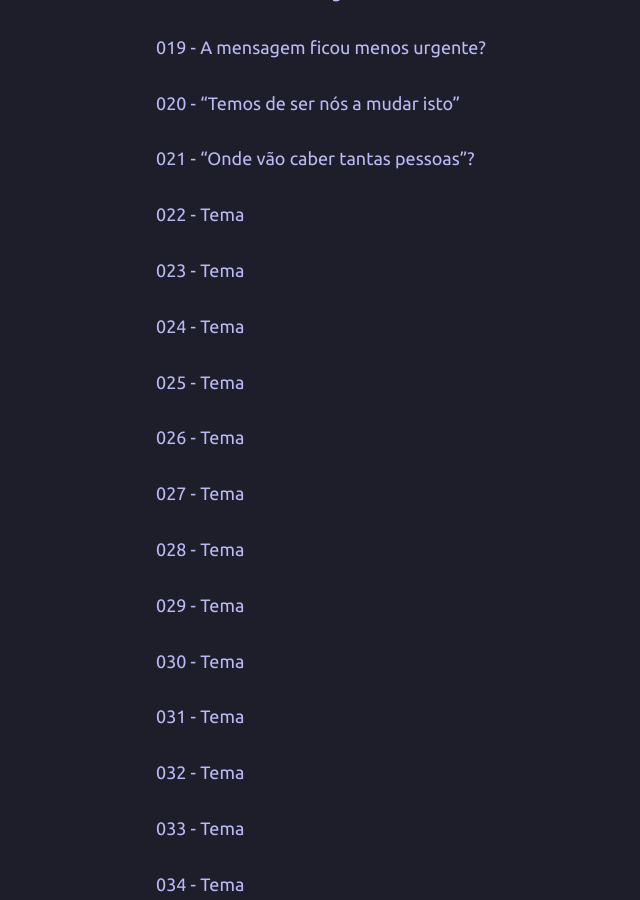
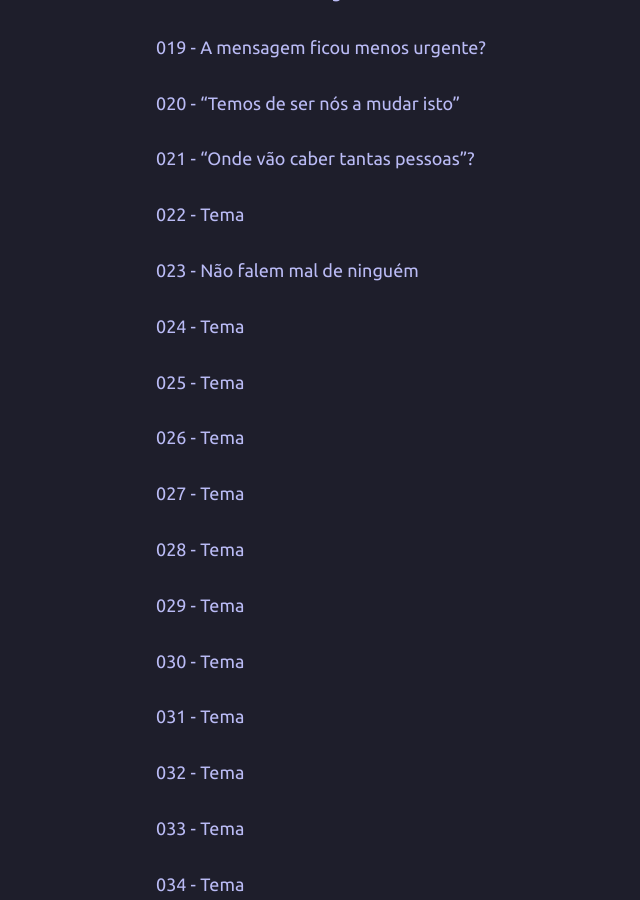
Before and after one commit to joaquim-capitao/jw, a Jekyll site: the page built from saidas/index.md, in a window 1280 px wide and 900 px high, scrolled down 1102 px. Shown: the whole window, without its empty margins (153-793 px from the left). Built offline with Jekyll 4.4.1, drawn with Linux system fonts in a browser that asks for light colours; our own code applies the rules of GitHub Pages for plain Markdown files.

Commit message:
Update link text for entry 023

```diff
--- a/saidas/index.md
+++ b/saidas/index.md
@@ -44,7 +44,7 @@
 
 [022 - Tema](https://joaquim-capitao.github.io/jw/saidas/022-saida)
 
-[023 - Tema](https://joaquim-capitao.github.io/jw/saidas/023-saida)
+[023 - Não falem mal de ninguém](https://joaquim-capitao.github.io/jw/saidas/023-saida)
 
 [024 - Tema](https://joaquim-capitao.github.io/jw/saidas/024-saida)
 
```
